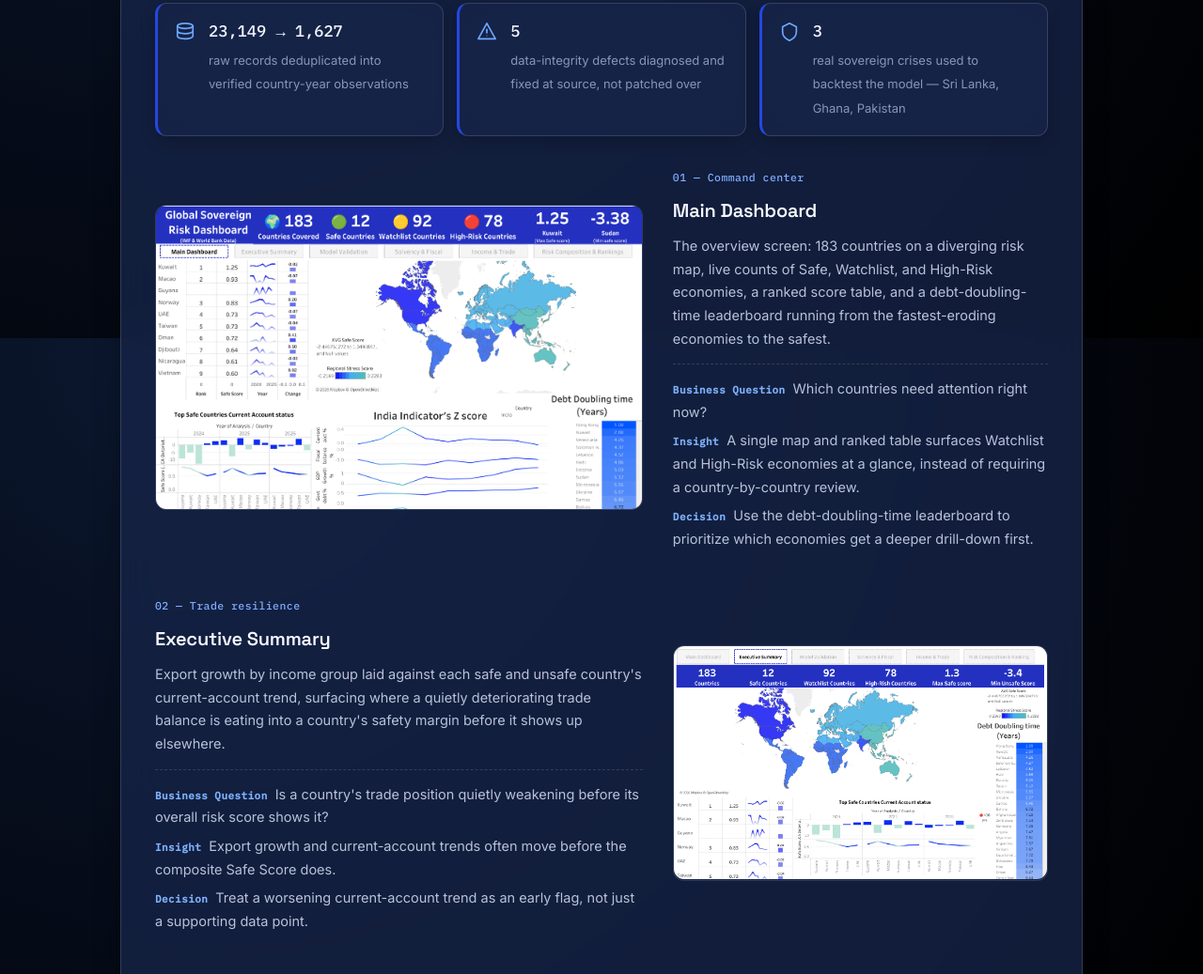
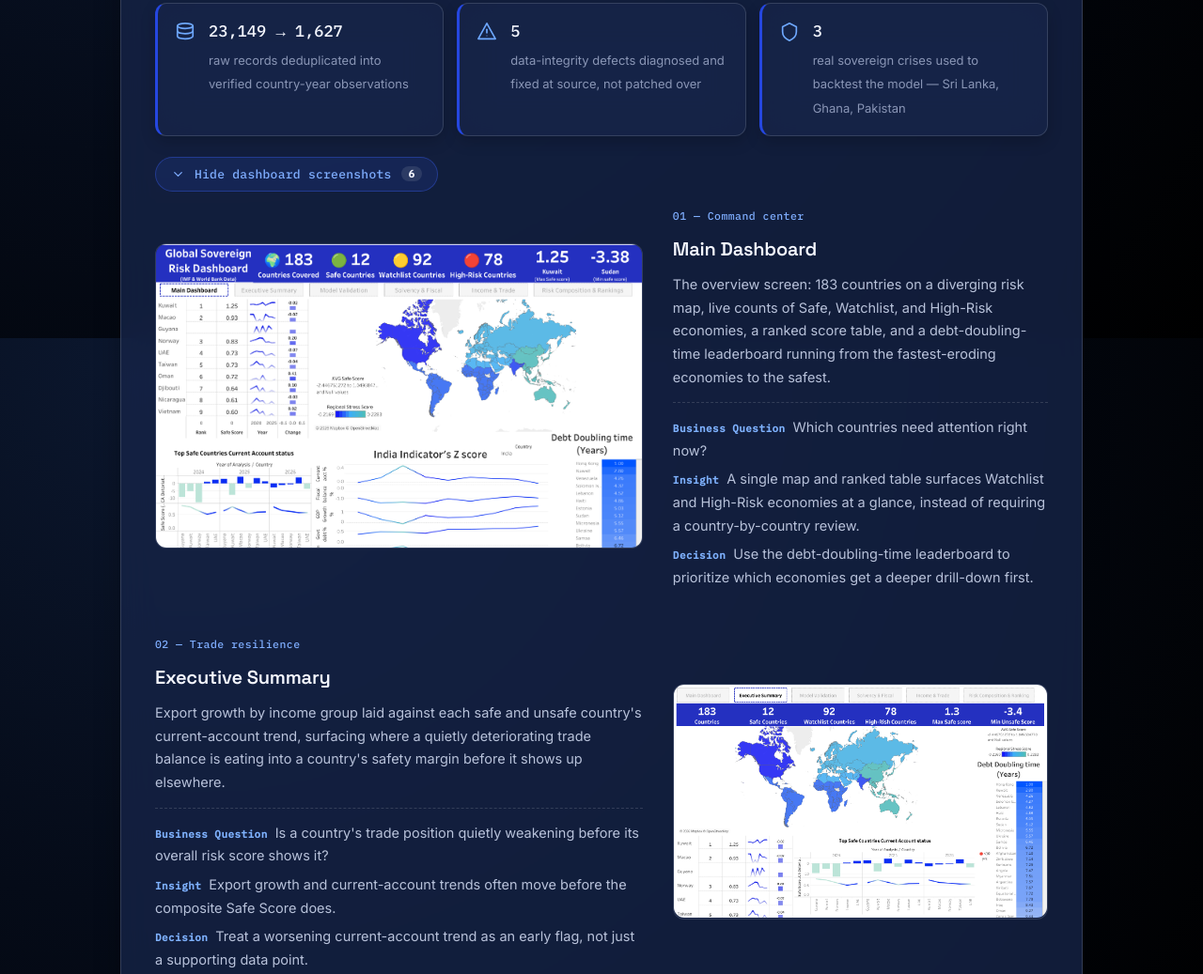
Before and after one commit to PavanKumarMagandi/Portfolio_Website, a plain HTML site: page index.html in a window 1280 px wide. Shown: the part 2840-3877 px from the top of the page at 94% size. Drawn offline with Linux system fonts and the light colour scheme.

Commit message:
Add files via upload

```diff
--- a/index.html
+++ b/index.html
@@ -193,6 +193,15 @@
           </div>
         </div>
       </div>
+      <button class="showcase-toggle" type="button" aria-expanded="true" aria-controls="showcase-gsr">
+        <span class="showcase-toggle-icon">
+          <svg class="icon" viewBox="0 0 24 24" fill="none" stroke="currentColor" stroke-width="2" stroke-linecap="round" stroke-linejoin="round"><polyline points="6 9 12 15 18 9"/></svg>
+        </span>
+        <span class="showcase-toggle-label">Hide dashboard screenshots</span>
+        <span class="showcase-toggle-count">6</span>
+      </button>
+      <div class="showcase-collapse" id="showcase-gsr">
+       <div class="showcase-collapse-inner">
       <div class="showcase" data-gallery>
         <article class="showcase-item">
           <button class="showcase-frame" data-full="assets/dashboards/01-main-dashboard.png" data-title="Main Dashboard" data-desc="The overview screen: 183 countries on a diverging risk map, live counts of Safe, Watchlist, and High-Risk economies, a ranked score table, and a debt-doubling-time leaderboard running from the fastest-eroding economies to the safest." aria-label="Open Main Dashboard, full size">
@@ -296,6 +305,8 @@
           </div>
         </article>
       </div>
+       </div>
+      </div>
 
       <div class="project-links">
         <a href="https://github.com/PavanKumarMagandi/Global-Sovereign-Risk-Dashboard-IMF-World-Bank-Data-" target="_blank" rel="noopener">
@@ -330,6 +341,15 @@
         and supplier analysis, and order/logistics tracking — designed to give stakeholders
         one place to answer their recurring business questions.
       </p>
+      <button class="showcase-toggle" type="button" aria-expanded="true" aria-controls="showcase-northwind">
+        <span class="showcase-toggle-icon">
+          <svg class="icon" viewBox="0 0 24 24" fill="none" stroke="currentColor" stroke-width="2" stroke-linecap="round" stroke-linejoin="round"><polyline points="6 9 12 15 18 9"/></svg>
+        </span>
+        <span class="showcase-toggle-label">Hide dashboard screenshots</span>
+        <span class="showcase-toggle-count">6</span>
+      </button>
+      <div class="showcase-collapse" id="showcase-northwind">
+       <div class="showcase-collapse-inner">
       <div class="showcase" data-gallery>
         <article class="showcase-item">
           <button class="showcase-frame" data-full="assets/northwind/01_Main_Dashboard.jpeg" data-title="Northwind — Main Dashboard" data-desc="One-screen command center pairing headline KPIs — customers, revenue, orders, avg. shipping days — with a quarterly revenue-by-category flow and a top-selling-products ranking, so overall health can be checked without opening a separate page." aria-label="Open Northwind Main Dashboard, full size">
@@ -403,6 +423,8 @@
           </div>
         </article>
       </div>
+       </div>
+      </div>
       <div class="project-links">
         <a href="https://github.com/PavanKumarMagandi/Northwind-Traders-Sales-Analytics" target="_blank" rel="noopener">
           <svg class="icon" viewBox="0 0 24 24" fill="none" stroke="currentColor" stroke-width="2" stroke-linecap="round" stroke-linejoin="round"><path d="M8 6 L2 12 L8 18"/><path d="M16 6 L22 12 L16 18"/></svg>
@@ -427,6 +449,15 @@
         dataset, spanning customer behaviour and retention, film &amp; inventory
         utilisation, staff performance, and revenue trends across stores.
       </p>
+      <button class="showcase-toggle" type="button" aria-expanded="true" aria-controls="showcase-movierental">
+        <span class="showcase-toggle-icon">
+          <svg class="icon" viewBox="0 0 24 24" fill="none" stroke="currentColor" stroke-width="2" stroke-linecap="round" stroke-linejoin="round"><polyline points="6 9 12 15 18 9"/></svg>
+        </span>
+        <span class="showcase-toggle-label">Hide dashboard screenshots</span>
+        <span class="showcase-toggle-count">6</span>
+      </button>
+      <div class="showcase-collapse" id="showcase-movierental">
+       <div class="showcase-collapse-inner">
       <div class="showcase" data-gallery>
         <article class="showcase-item">
           <button class="showcase-frame" data-full="assets/movierental/01_Overview_Dashboard.jpg" data-title="Movie Rental — Overview Dashboard" data-desc="Combines revenue trend, store-wise KPIs, and customer value segments on one page — quickly shows whether growth is coming from more rentals or from higher revenue per rental." aria-label="Open Movie Rental Overview Dashboard, full size">
@@ -499,6 +530,8 @@
             <p>Compares the two stores head-to-head on rentals, revenue, and inventory turnover — flags which store is under- or over-performing relative to its inventory size.</p>
           </div>
         </article>
+      </div>
+       </div>
       </div>
       <div class="project-links">
         <a href="https://github.com/PavanKumarMagandi/Movie_Rental_Analytics" target="_blank" rel="noopener">
--- a/script.js
+++ b/script.js
@@ -140,6 +140,25 @@ document.addEventListener("DOMContentLoaded", () => {
     });
   }
 
+  // --- Showcase collapse / expand toggles ---
+  const showcaseToggles = document.querySelectorAll(".showcase-toggle");
+  showcaseToggles.forEach((btn) => {
+    const targetId = btn.getAttribute("aria-controls");
+    const target = document.getElementById(targetId);
+    const label = btn.querySelector(".showcase-toggle-label");
+    if (!target || !label) return;
+
+    btn.addEventListener("click", () => {
+      const isExpanded = btn.getAttribute("aria-expanded") === "true";
+      const nextExpanded = !isExpanded;
+      btn.setAttribute("aria-expanded", String(nextExpanded));
+      target.classList.toggle("is-collapsed", !nextExpanded);
+      label.textContent = nextExpanded
+        ? "Hide dashboard screenshots"
+        : "Show dashboard screenshots";
+    });
+  });
+
   // --- Dashboard screenshot lightbox ---
   const galleryButtons = Array.from(document.querySelectorAll(".showcase-frame"));
   const lightbox = document.getElementById("lightbox");
--- a/style.css
+++ b/style.css
@@ -858,6 +858,74 @@ background: var(--glass-bg);
 }
 
 /* ============================================
+   SHOWCASE TOGGLE (collapse / expand screenshots)
+============================================ */
+.showcase-toggle {
+  display: inline-flex;
+  align-items: center;
+  gap: 10px;
+  font-family: var(--font-mono);
+  font-size: 13px;
+  font-weight: 500;
+  letter-spacing: 0.02em;
+  color: var(--accent-on-navy);
+  background: var(--blue-mist);
+  border: 1px solid var(--blue-soft);
+  border-radius: 20px;
+  padding: 9px 16px;
+  cursor: pointer;
+  transition: background 0.2s ease, border-color 0.2s ease, color 0.2s ease;
+  margin-bottom: 4px;
+}
+
+.showcase-toggle:hover {
+  background: rgba(59, 99, 255, 0.2);
+  border-color: var(--blue-bright);
+  color: var(--accent-on-navy-strong);
+}
+
+.showcase-toggle-icon {
+  display: flex;
+  align-items: center;
+  justify-content: center;
+}
+
+.showcase-toggle-icon .icon {
+  width: 15px;
+  height: 15px;
+  transition: transform 0.35s cubic-bezier(0.4, 0, 0.2, 1);
+}
+
+.showcase-toggle[aria-expanded="false"] .showcase-toggle-icon .icon {
+  transform: rotate(-90deg);
+}
+
+.showcase-toggle-count {
+  font-size: 11px;
+  font-weight: 600;
+  color: var(--on-navy);
+  background: rgba(255, 255, 255, 0.1);
+  border-radius: 10px;
+  padding: 1px 8px;
+}
+
+/* Collapse wrapper: grid-rows trick animates height without JS measuring */
+.showcase-collapse {
+  display: grid;
+  grid-template-rows: 1fr;
+  transition: grid-template-rows 0.45s cubic-bezier(0.4, 0, 0.2, 1);
+}
+
+.showcase-collapse.is-collapsed {
+  grid-template-rows: 0fr;
+}
+
+.showcase-collapse-inner {
+  overflow: hidden;
+  min-height: 0;
+}
+
+/* ============================================
    SHOWCASE (highlighted dashboard walkthrough)
 ============================================ */
 .showcase {
```
